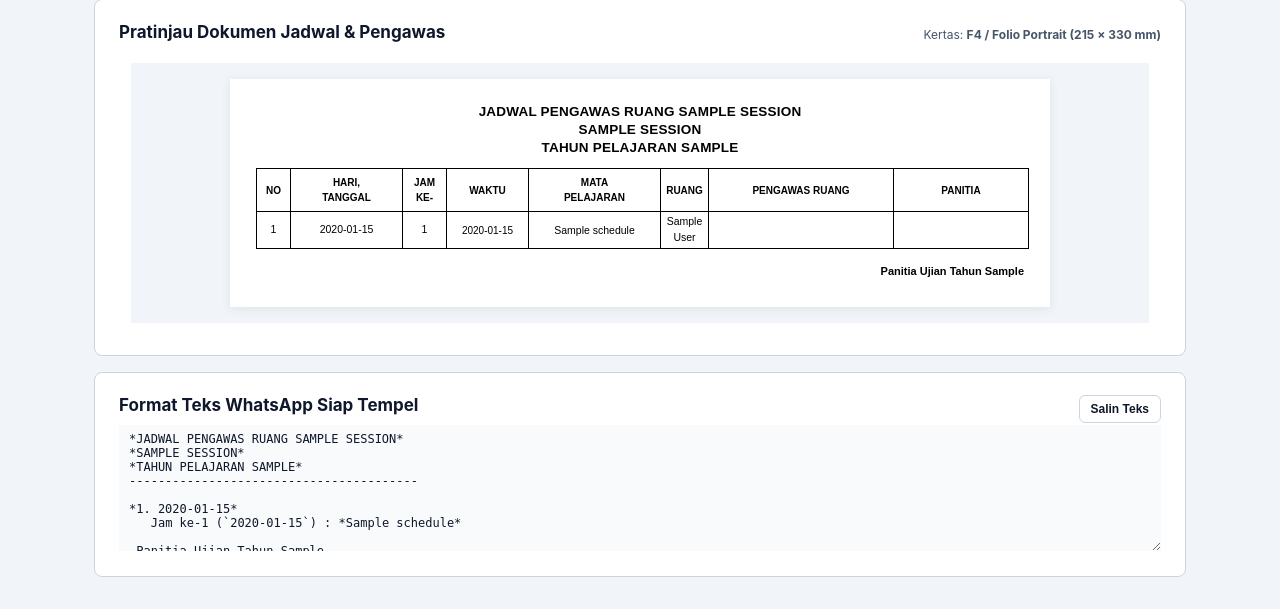
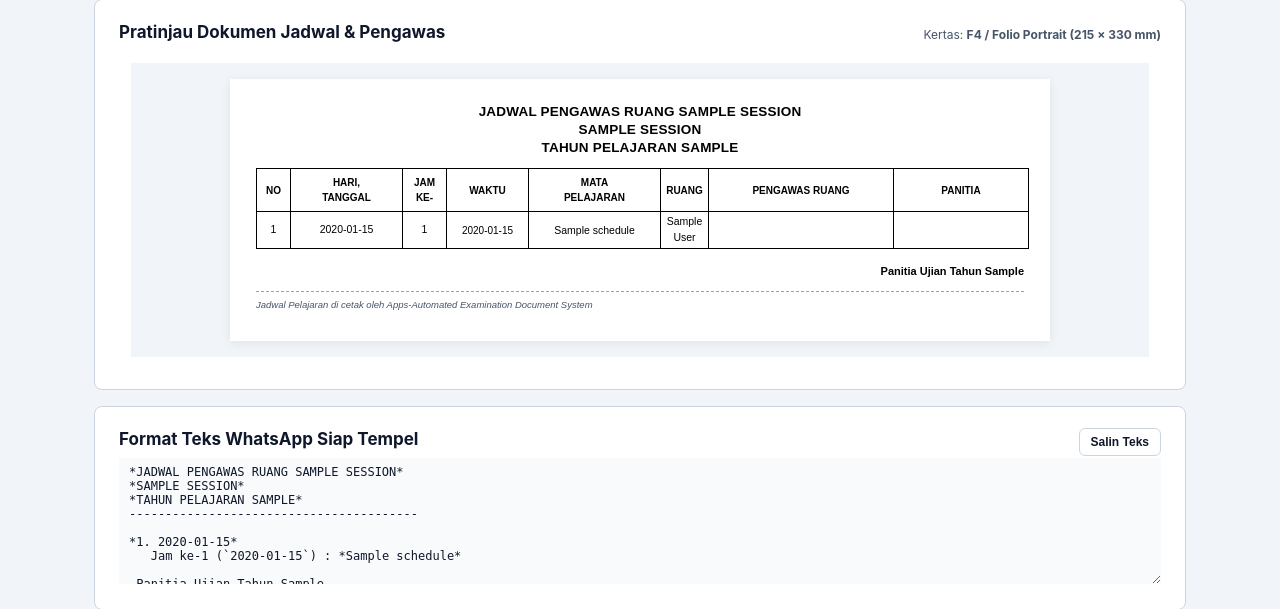
Before and after one commit to JanuArt-cod/Ototmastisasi-Sistem-Exam, a Laravel app: page /sessions/1/schedules/share in a window 1280 px wide. Shown: the part 268-877 px from the top of the page. Before the commit the page ends 845 px from the top, so only its background shows below. Run offline with Laravel 12, Linux system fonts and the light colour scheme; tables that the repository leaves empty hold one stand-in row (values such as "Sample post"); some libraries are stand-ins or nearby versions.

Commit message:
style: add system print footer on exam schedule pdf and preview

```diff
--- a/resources/views/schedules/share.blade.php
+++ b/resources/views/schedules/share.blade.php
@@ -184,6 +184,15 @@
         font-weight: 700;
         color: #000;
     }
+    .paper-system-footer {
+        margin-top: 12px;
+        padding-top: 6px;
+        border-top: 1px dashed #94a3b8;
+        text-align: left;
+        font-size: 9.5px;
+        font-style: italic;
+        color: #475569;
+    }
 </style>
 
 <div class="page-header" style="display: flex; flex-wrap: wrap; justify-content: space-between; align-items: center; gap: 12px;">
@@ -364,6 +373,9 @@
                         @if ($options['footer_signatory'] !== '')
                             <div class="paper-footer">{{ $options['footer_signatory'] }}</div>
                         @endif
+                        <div class="paper-system-footer">
+                            Jadwal Pelajaran di cetak oleh Apps-Automated Examination Document System
+                        </div>
                     </div>
                 </div>
             </div>
```
Also changed, not shown: resources/views/schedules/share-pdf.blade.php (+21 -0 lines).
